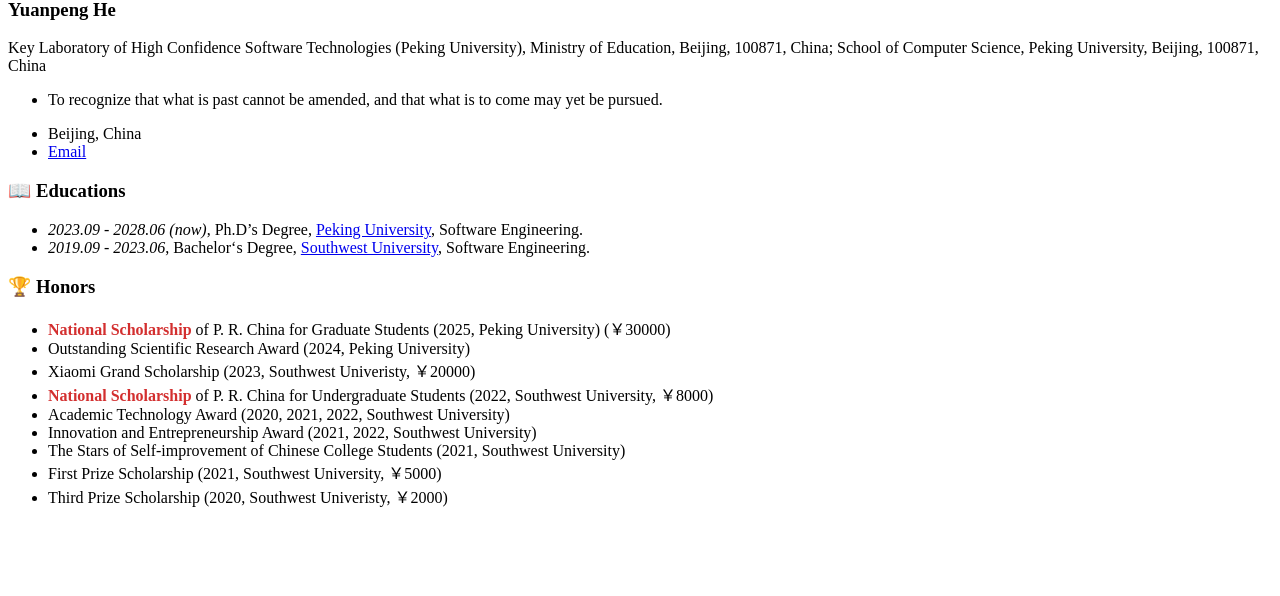
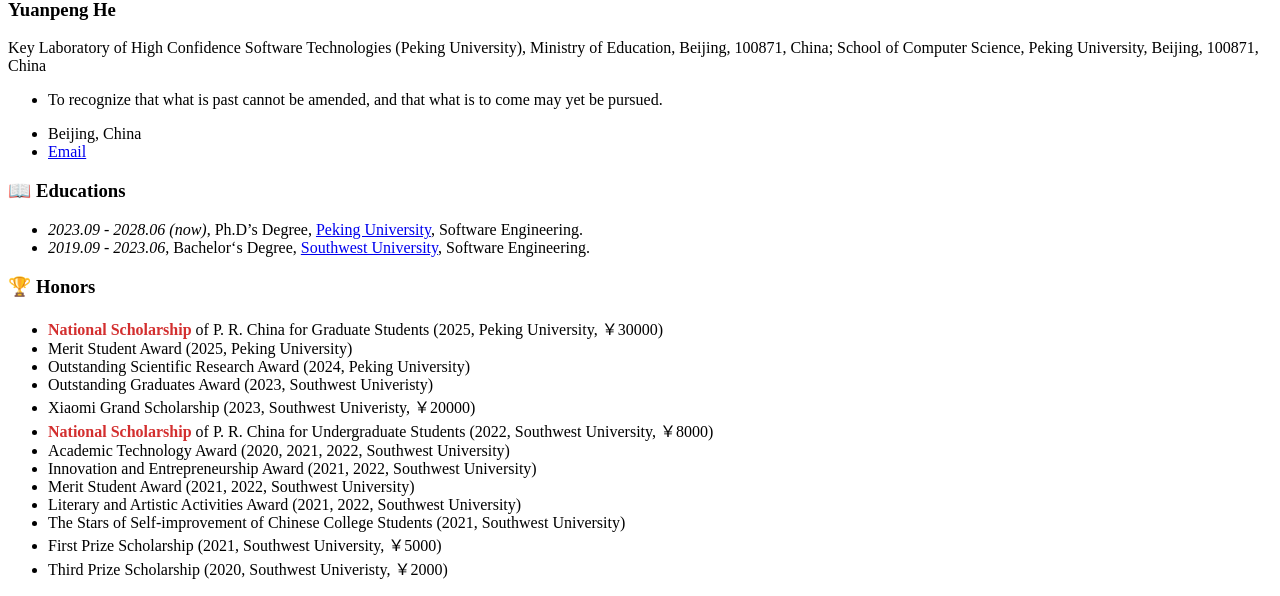
Before and after one commit to heyuanpengpku/heyuanpeng.github.io, a Jekyll site: the page built from _pages/includes/exp.md, in a window 1280 px wide. Shown: the part 472-1068 px from the top of the page. Built offline with Jekyll 4.4.1, drawn with Linux system fonts in a browser that asks for light colours; our own code applies the rules of GitHub Pages for plain Markdown files; before the commit the page ends 996 px from its top, so only the background shows below that.

Commit message:
2025-10-09 01:32:43

```diff
--- a/_pages/includes/exp.md
+++ b/_pages/includes/exp.md
@@ -4,12 +4,16 @@
 - _2019.09 - 2023.06_, Bachelor‘s Degree, [Southwest University](https://www.swu.edu.cn/), Software Engineering.
 
 # 🏆 Honors
-- <span style="color:#d32f2f;font-weight:600;">National Scholarship</span> of P. R. China for Graduate Students (2025, Peking University) (￥30000)
+- <span style="color:#d32f2f;font-weight:600;">National Scholarship</span> of P. R. China for Graduate Students (2025, Peking University, ￥30000)
+- Merit Student Award (2025, Peking University)
 - Outstanding Scientific Research Award (2024, Peking University)
+- Outstanding Graduates Award (2023, Southwest Univeristy)
 - Xiaomi Grand Scholarship (2023, Southwest Univeristy, ￥20000)
 - <span style="color:#d32f2f;font-weight:600;">National Scholarship</span> of P. R. China for Undergraduate Students (2022, Southwest University, ￥8000)
 - Academic Technology Award (2020, 2021, 2022, Southwest University)
 - Innovation and Entrepreneurship Award (2021, 2022, Southwest University)
+- Merit Student Award (2021, 2022, Southwest University)
+- Literary and Artistic Activities Award (2021, 2022, Southwest University)
 - The Stars of Self-improvement of Chinese College Students (2021, Southwest University)
 - First Prize Scholarship (2021, Southwest University, ￥5000)
 - Third Prize Scholarship (2020, Southwest Univeristy, ￥2000)
```
